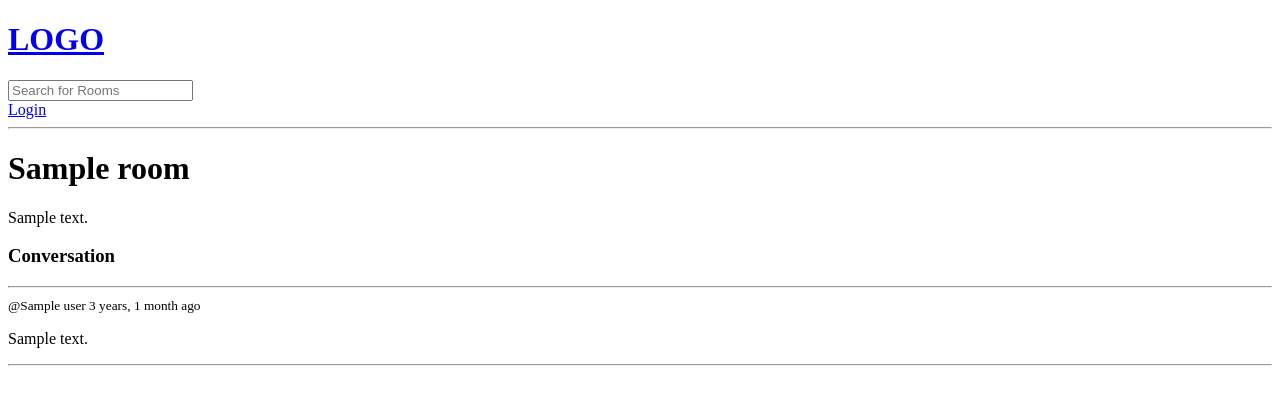
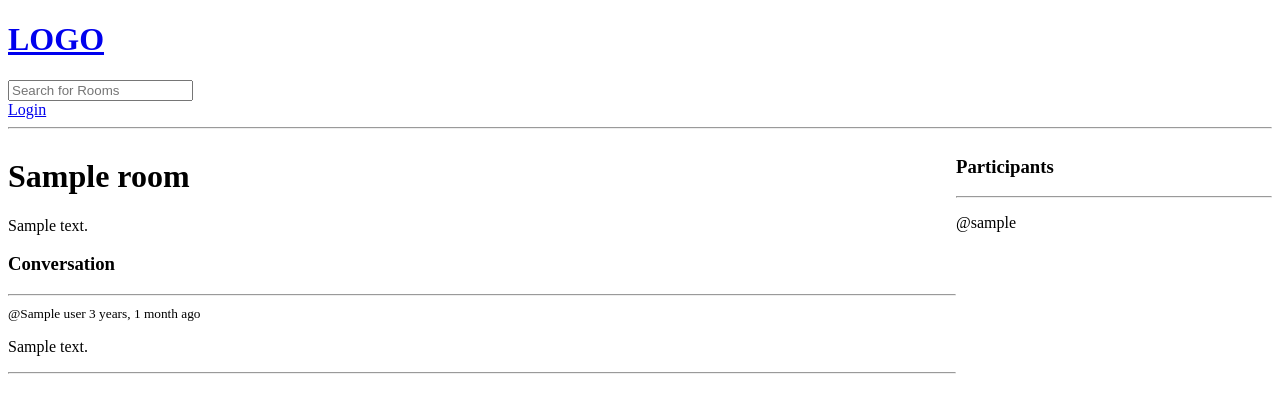
Before and after one commit to ERJavier/studybud, a Django app: template base/templates/base/room.html in a window 1280 px wide. Shown: the top 413 px of the page. Run offline with Django 3.2, Linux system fonts and the light colour scheme; the template is opened without the code that fills it: most values are stand-ins (such as "Sample title", 1, 10 or a date in 2020).

Commit message:
finished with CRUD for rooms

```diff
--- a/base/models.py
+++ b/base/models.py
@@ -14,7 +14,7 @@ class Room(models.Model):
     topic = models.ForeignKey(Topic, on_delete=models.SET_NULL, null=True)
     name = models.CharField(max_length=200)
     description = models.TextField(null=True, blank=True)
-    #participants =
+    participants = models.ManyToManyField(User, related_name='participants', blank=True)
     updated = models.DateTimeField(auto_now=True)
     created = models.DateTimeField(auto_now_add=True)
 
--- a/base/templates/base/room.html
+++ b/base/templates/base/room.html
@@ -1,6 +1,17 @@
 {% extends 'main.html' %}
 
 {% block content %}
+
+<style>
+    .room-container{
+        display: grid;
+        grid-template-columns: 3fr 1fr;
+    }
+</style>
+
+<div class="room-container">
+
+    <div>
         <h1>{{room.name}}</h1>
 
         <p>{{room.description}}</p>
@@ -11,6 +22,9 @@
 
             {% for message in room_messages %}
                 <div>
+                    {% if request.user == message.user %}
+                    <a href="{% url 'delete-message' message.id %}">Delete</a>
+                    {% endif %}
                     <small>@{{message.user}}  {{message.created|timesince}} ago</small>
                     <p>{{message.body}}</p>
                     <hr />
@@ -26,5 +40,17 @@
             </form>
         </div>
         {% endif %}
+    </div>
 
+    <div>
+        <h3>Participants</h3>
+        <hr />
+
+        {% for user in participants %}
+            <div>
+                <p>@{{user.username}}</p>
+            </div>
+        {% endfor %}
+    </div>
+</div>
 {% endblock %}
--- a/base/urls.py
+++ b/base/urls.py
@@ -13,4 +13,5 @@ urlpatterns = [
     path('create-room', views.createRoom, name="create-room"),
     path('update-room/<str:pk>', views.updateRoom, name="update-room"),
     path('delete-room/<str:pk>', views.deleteRoom, name="delete-room"),
+    path('delete-message/<str:pk>', views.deleteMessage, name="delete-message"),
 ]
```
Also changed, not shown: base/views.py (+17 -1 lines). Lines whose indentation alone changed are shown as unchanged.
